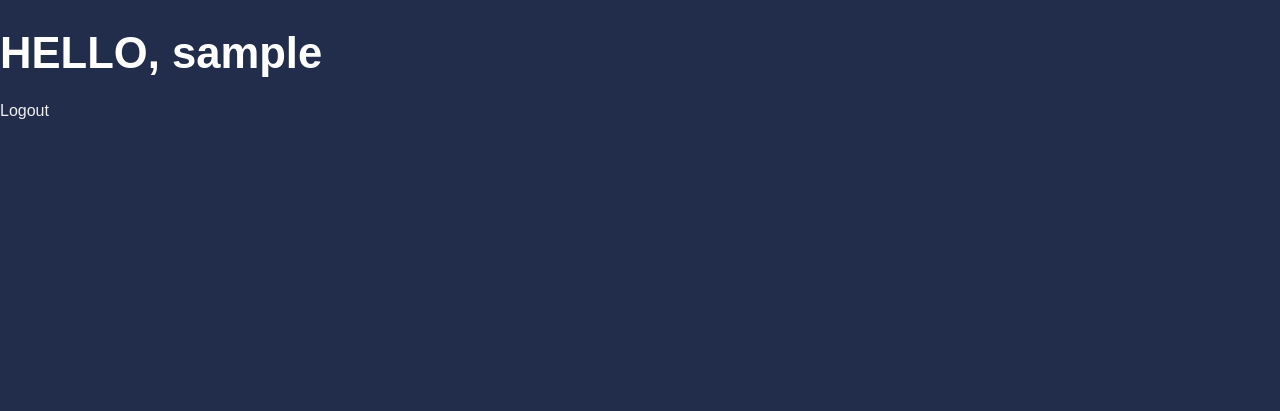
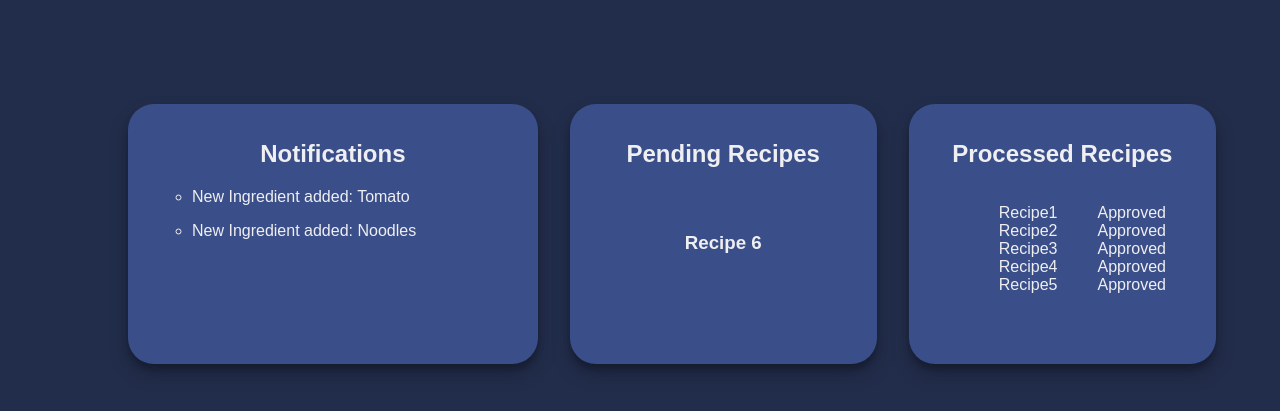
Before and after one commit to ssamu801/ITIS, a PHP site: page /chefhome.php in a window 1280 px wide. Shown: the top 411 px of the page. Run offline with PHP 8.4, Linux system fonts and the light colour scheme; the visitor is signed in with stand-in values (Sample User, id 1); some libraries are stand-ins or nearby versions.

Commit message:
Update chefhome.php

```diff
--- a/chefhome.php
+++ b/chefhome.php
@@ -5,15 +5,46 @@ session_start();
 {
     ?>
 
-    <!DOCTYPE html>
-    <html>
+   <html>
     <head>
-        <title>Home Page</title>
+        <title>Chef Page</title>
         <link rel="stylesheet" type="text/css" href="style.css">
+        <script src="https://kit.fontawesome.com/yourcode.js" crossorigin="anonymous"></script>
     </head>
     <body>
-        <h1> HELLO, <?php echo $_SESSION['user_name']; ?> </h1>
-        <a href="logout.php">Logout</a>
+    <?php @include 'navbar.php' ?>
+    <main>
+                <div class="notifications">
+                    <h2>Notifications</h2>
+                    <ul>
+                        <li>New Ingredient added: Tomato</li>
+                        <li>New Ingredient added: Noodles</li>
+                    </ul>
+                </div>
+                <div class="msales">
+                <h2> Pending Recipes </h2>
+                <h3>Recipe 6</h3>
+                </div>
+            <div class="restocklog">
+            <h2> Processed Recipes </h2>
+                <div class="table">
+                    <ul class="name">
+                        <li>Recipe1</li>
+                        <li>Recipe2</li>
+                        <li>Recipe3</li>
+                        <li>Recipe4</li>
+                        <li>Recipe5</li>
+                    </ul>
+                    <ul class="date">
+                        <li>Approved</li>
+                        <li>Approved</li>
+						<li>Approved</li>
+						<li>Approved</li>
+						<li>Approved</li>
+                    </ul>
+                </div>
+            </div>
+    </main>
     </body>
     </html>
 
```
